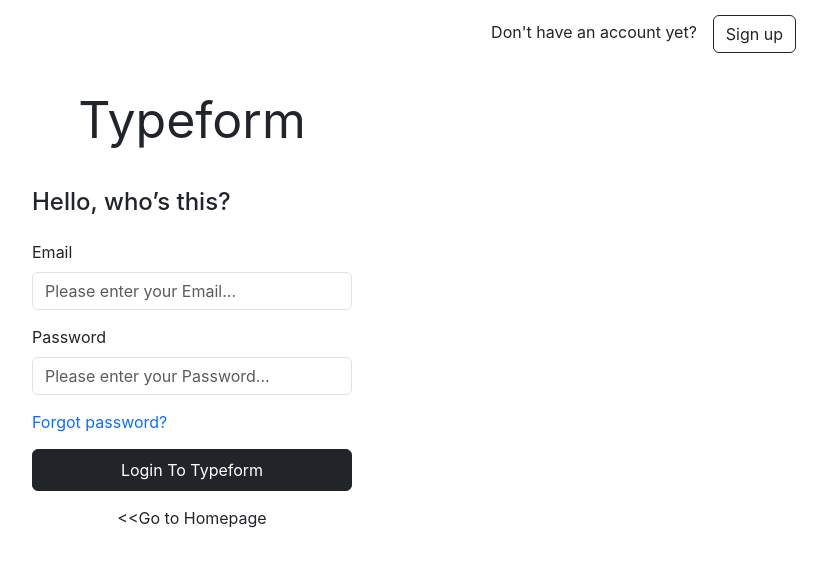
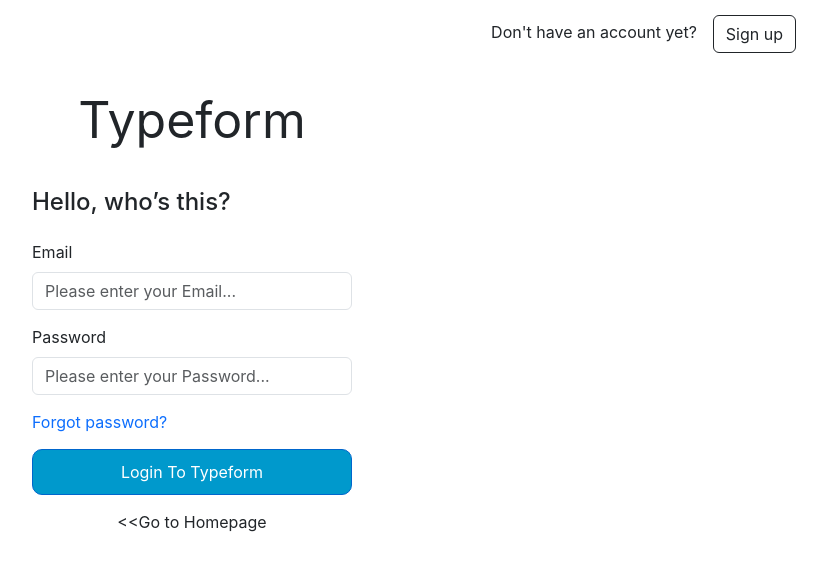
Before and after one commit to Anhqvv/01_React_Ultimate, a React (Create React App) app: page /login in a window 1280 px wide. Shown: the top 570 px of the page, without its empty margins (448-1275 px from the left). Built offline with nearby package versions, Linux system fonts and the light colour scheme.

Commit message:
#8-3 Setup Loading bar

```diff
--- a/package.json
+++ b/package.json
@@ -9,6 +9,7 @@
     "axios": "0.27.2",
     "bootstrap": "5.2.0",
     "lodash": "4.17.21",
+    "nprogress": "^0.2.0",
     "react": "18.2.0",
     "react-bootstrap": "2.4.0",
     "react-dom": "18.2.0",
--- a/src/components/Auth/Login.js
+++ b/src/components/Auth/Login.js
@@ -5,6 +5,7 @@
 import { toast } from 'react-toastify'
 import { useDispatch } from 'react-redux'
 import { DoLogin } from '../../redux/action/UserAction'
+import { ImSpinner9 } from 'react-icons/im'
 
 const Login = props => {
   const navigate = useNavigate()
@@ -12,6 +13,7 @@
   //State
   const [email, setEmail] = useState('')
   const [password, setPassword] = useState('')
+  const [isLoading, setIsLoading] = useState(false)
 
   const validateEmail = email => {
     return String(email)
@@ -24,7 +26,6 @@
   const handleLogin = async () => {
     const isValidateEmail = validateEmail(email)
     if (!isValidateEmail) {
-
       toast.error('Invalid email')
       return
     }
@@ -32,14 +33,16 @@
       toast.error('Inavalid password')
       return
     }
+    setIsLoading(true)
     const res = await postLogin(email, password)
     if (res && res.EC === 0) {
-
       dispatch(DoLogin(res))
       toast.success(res.EM)
-      navigate('/')
+      setIsLoading(false)
+      // navigate('/')
     } else {
       toast.error(res.EM)
+      setIsLoading(false)
     }
   }
 
@@ -85,9 +88,14 @@
             onChange={e => setPassword(e.target.value)}
           />
         </div>
-        <a href='#'>Forgot password?</a>
-        <button className='btn btn-dark p-2' onClick={() => handleLogin()}>
-          Login To Typeform
+        <a href='#!'>Forgot password?</a>
+        <button
+          className='btn-handle-login'
+          onClick={() => handleLogin()}
+          disabled={isLoading}
+        >
+          { isLoading &&<ImSpinner9 className='loader-icon' />}
+          <span>Login To Typeform</span>
         </button>
         <div className='text-center go-back' onClick={() => handleGoHomepage()}>
           <span>&#60;&#60;Go to Homepage</span>
--- a/src/components/Auth/Login.scss
+++ b/src/components/Auth/Login.scss
@@ -1,4 +1,45 @@
 .login-container {
+  .loader-icon {
+    margin-right: 7px;
+    top: 2px;
+    animation: spin 1s infinite linear;
+  }
+  @keyframes spin {
+    from {
+      transform: scale(1) rotate(0deg);
+    }
+    to {
+      transform: scale(1) rotate(360deg);
+    }
+  }
+  .btn-handle-login {
+    outline: none;
+    border-radius: 10px;
+    border: 1px solid #0066cc;
+    background-color: #0099cc;
+    color: #ffffff;
+    padding: 10px 15px;
+
+    &:hover {
+      border: 1px solid #0099cc;
+      background-color: #00aacc;
+      color: #ffffff;
+      cursor: pointer;
+    }
+
+    &:disabled {
+      border: 1px solid #999999;
+      background-color: #cccccc;
+      color: #666666;
+      cursor: no-drop;
+    }
+  }
+  // button:disabled {
+  //   border: 1px solid #999999;
+  //   background-color: #cccccc;
+  //   color: #666666;
+  //   cursor: progress !important;
+  // }
   .header {
     padding-top: 15px;
     text-align: right;
--- a/src/components/sevices/apiService.js
+++ b/src/components/sevices/apiService.js
@@ -35,7 +35,7 @@
 }
 
 const postLogin = (email, password) => {
-  return axios.post('api/v1/login', { email, password })
+  return axios.post('api/v1/login', { email, password, delay: 5000 })
 }
 const postRegister = (email, password, username) => {
   return axios.post('api/v1/register', { email, password, username })
--- a/src/index.js
+++ b/src/index.js
@@ -6,6 +6,7 @@
 import 'bootstrap/dist/css/bootstrap.min.css'
 import { BrowserRouter } from 'react-router-dom'
 import Layout from './Layout'
+import 'nprogress/nprogress.css'
 
 const root = ReactDOM.createRoot(document.getElementById('root'))
 root.render(
--- a/src/utils/axiosCustomize.js
+++ b/src/utils/axiosCustomize.js
@@ -1,4 +1,10 @@
 import axios from 'axios'
+import NProgress from 'nprogress'
+
+NProgress.configure({
+  showSpinner: false,
+  trickleSpeed: 50
+})
 
 const instance = axios.create({
   baseURL: 'http://localhost:8081/'
@@ -7,6 +13,7 @@
 // Add a request interceptor
 instance.interceptors.request.use(
   function (config) {
+    NProgress.start()
     // Do something before request is sent
     return config
   },
@@ -19,15 +26,19 @@
 // Add a response interceptor
 instance.interceptors.response.use(
   function (response) {
+    NProgress.done()
     // Any status code that lie within the range of 2xx cause this function to trigger
     // Do something with response data
     return response && response.data ? response.data : response
-},
-function (error) {
+  },
+  function (error) {
+    NProgress.done()
     // Any status codes that falls outside the range of 2xx cause this function to trigger
     // Do something with response error
     console.log('Checking interceptor err', error.response.data)
-    return error && error.response && error.response.data ? error.response.data : Promise.reject(error)
+    return error && error.response && error.response.data
+      ? error.response.data
+      : Promise.reject(error)
   }
 )
 
```
Also changed, not shown: 1 other file (tests, documents, lock files or other folders).
